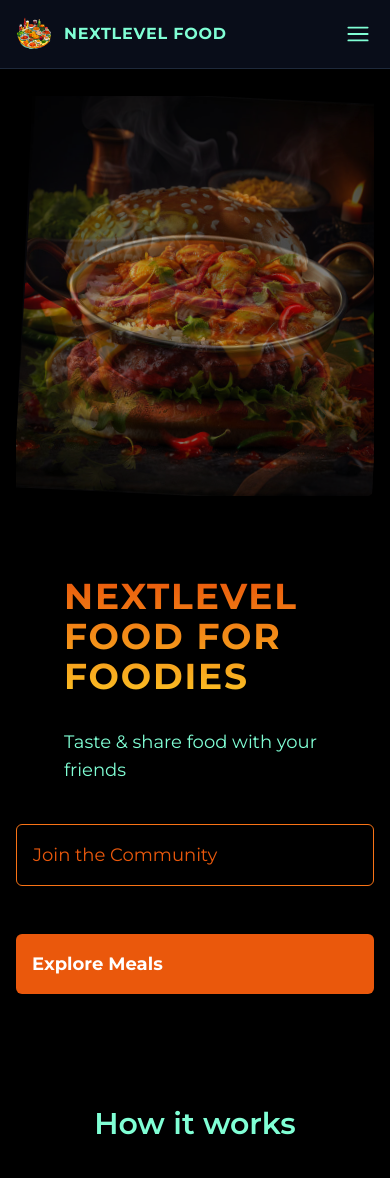
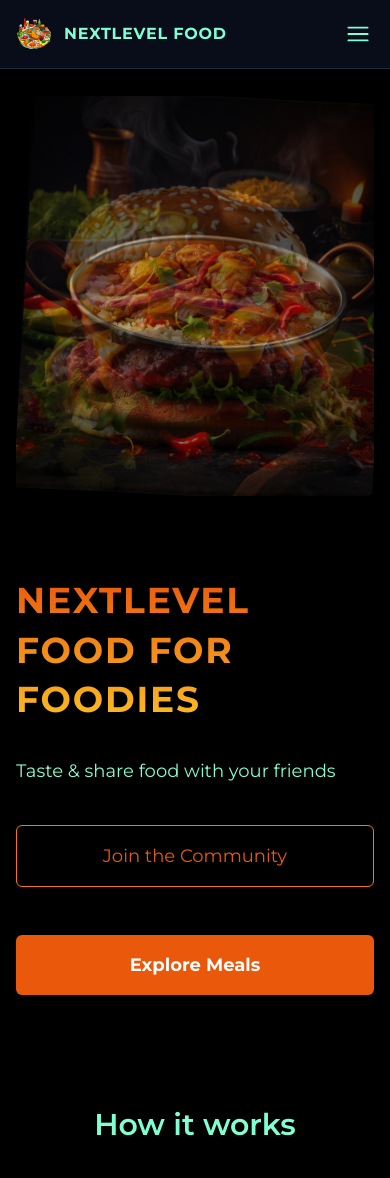
Before and after one commit to wjaqbo/share-menu, a Next.js app: page / in a window 390 px wide. Shown: the top 1178 px of the page. Built offline with nearby package versions, Linux system fonts and the light colour scheme.

Commit message:
Rwd improvements

```diff
--- a/src/app/drinks/page.tsx
+++ b/src/app/drinks/page.tsx
@@ -20,7 +20,7 @@ export default function DrinksPage() {
         </p>
         <div className="mt-8">
           <Link
-            className="rounded-md border-orange-500 bg-orange-600 px-4 py-2 text-lg font-bold text-white"
+            className="inline-block w-full rounded-md border-orange-500 bg-orange-600 px-4 py-4 text-center text-lg font-bold text-white md:w-auto md:py-2"
             href="/meals/share"
           >
             Share your favorite recipe
--- a/src/app/meals/page.tsx
+++ b/src/app/meals/page.tsx
@@ -29,7 +29,7 @@ export default function MealsPage() {
         </p>
         <div className="mt-8">
           <Link
-            className="rounded-md border-orange-500 bg-orange-600 px-4 py-2 text-lg font-bold text-white"
+            className="inline-block w-full rounded-md border-orange-500 bg-orange-600 px-4 py-4 text-center text-lg font-bold text-white md:w-auto md:py-2"
             href="/meals/share"
           >
             Share your favorite recipe
--- a/src/app/meals/share/page.tsx
+++ b/src/app/meals/share/page.tsx
@@ -37,7 +37,7 @@ export default function ShareMealPage() {
                 name="name"
                 placeholder="Name"
                 required
-                className="rounded-md bg-slate-900 px-4 py-2 font-medium"
+                className="mb-8 rounded-md border border-slate-800 bg-slate-900 px-4 py-2 font-medium md:mb-0"
               />
             </p>
             <p className="flex w-full flex-col gap-2">
--- a/src/app/page.tsx
+++ b/src/app/page.tsx
@@ -10,13 +10,13 @@ export default function HomePage() {
           <ImageSlideshow />
         </div>
         <div className="mt-20 md:ml-auto md:mt-0 md:max-w-[31rem]">
-          <div className="flex flex-col gap-8 pl-12 md:pl-0">
-            <h1 className="inline-block bg-gradient-to-t from-amber-400 to-orange-600 bg-clip-text text-4xl font-bold uppercase tracking-wider text-transparent md:text-5xl">
+          <div className="flex flex-col gap-8">
+            <h1 className="inline-block bg-gradient-to-t from-amber-400 to-orange-600 bg-clip-text text-4xl font-bold uppercase leading-snug tracking-wider text-transparent md:text-5xl">
               NextLevel Food for Foodies
             </h1>
             <p className="text-lg">Taste & share food with your friends</p>
           </div>
-          <div className="mt-10 flex flex-col items-center gap-12 md:flex-row">
+          <div className="mt-10 flex flex-col items-center gap-12 text-center md:flex-row">
             <Link
               href="/community"
               className="w-full rounded-md border border-orange-500 px-4 py-4 text-lg text-orange-600 md:w-auto md:py-2"
--- a/src/components/app-header/app-navigation.tsx
+++ b/src/components/app-header/app-navigation.tsx
@@ -10,7 +10,7 @@ export default function AppNavigation({
   const { isOpen } = useNavContext();
   return (
     <nav
-      className={`my-0 overflow-hidden pl-12 transition-all duration-300 ease-in-out md:my-0 md:h-auto md:py-2 md:pl-0 md:opacity-100 ${isOpen ? "h-auto py-16 opacity-100" : "h-0 py-0 opacity-0"}`}
+      className={`my-0 transform-gpu overflow-hidden pl-12 transition-all duration-300 ease-in-out md:my-0 md:h-auto md:py-2 md:pl-0 md:opacity-100 ${isOpen ? "h-auto py-16 opacity-100" : "h-0 py-0 opacity-0"}`}
     >
       {children}
     </nav>
--- a/src/components/app-header/hamburger.tsx
+++ b/src/components/app-header/hamburger.tsx
@@ -27,9 +27,9 @@ export default function Hamburger() {
         xmlns="http://www.w3.org/2000/svg"
         viewBox="0 0 10 10"
         stroke="currentColor"
-        stroke-width=".6"
+        strokeWidth=".6"
         fill="rgba(0,0,0,0)"
-        stroke-linecap="round"
+        strokeLinecap="round"
       >
         <path d="M2,3L5,3L8,3M2,5L8,5M2,7L5,7L8,7">
           <animate
--- a/src/components/app-header/nav-link.tsx
+++ b/src/components/app-header/nav-link.tsx
@@ -2,6 +2,8 @@
 
 import Link from "next/link";
 import { usePathname } from "next/navigation";
+
+import { useNavContext } from "@/providers/nav-context-provider";
 
 export default function NavLink({
   href,
@@ -11,9 +13,11 @@ export default function NavLink({
   children: React.ReactNode;
 }) {
   const path = usePathname();
+  const { setIsOpen } = useNavContext();
 
   return (
     <Link
+      onClick={() => setIsOpen(false)}
       href={href}
       className={`hover:text-amber-400 ${
         path.startsWith(href) ? "text-amber-400" : ""
--- a/src/components/meals/meals-form-submit.tsx
+++ b/src/components/meals/meals-form-submit.tsx
@@ -8,7 +8,7 @@ export default function MealsFormSubmit() {
   return (
     <button
       type="submit"
-      className="rounded-md bg-orange-600 px-4 py-2 font-bold text-white disabled:bg-gray-500 disabled:text-black"
+      className="inline-block w-full rounded-md border-orange-500 bg-orange-600 px-4 py-4 text-center text-lg font-bold text-white disabled:bg-gray-500 disabled:text-black md:w-auto md:py-2"
       disabled={pending}
     >
       {pending ? "Sharing..." : "Share meal"}
```
